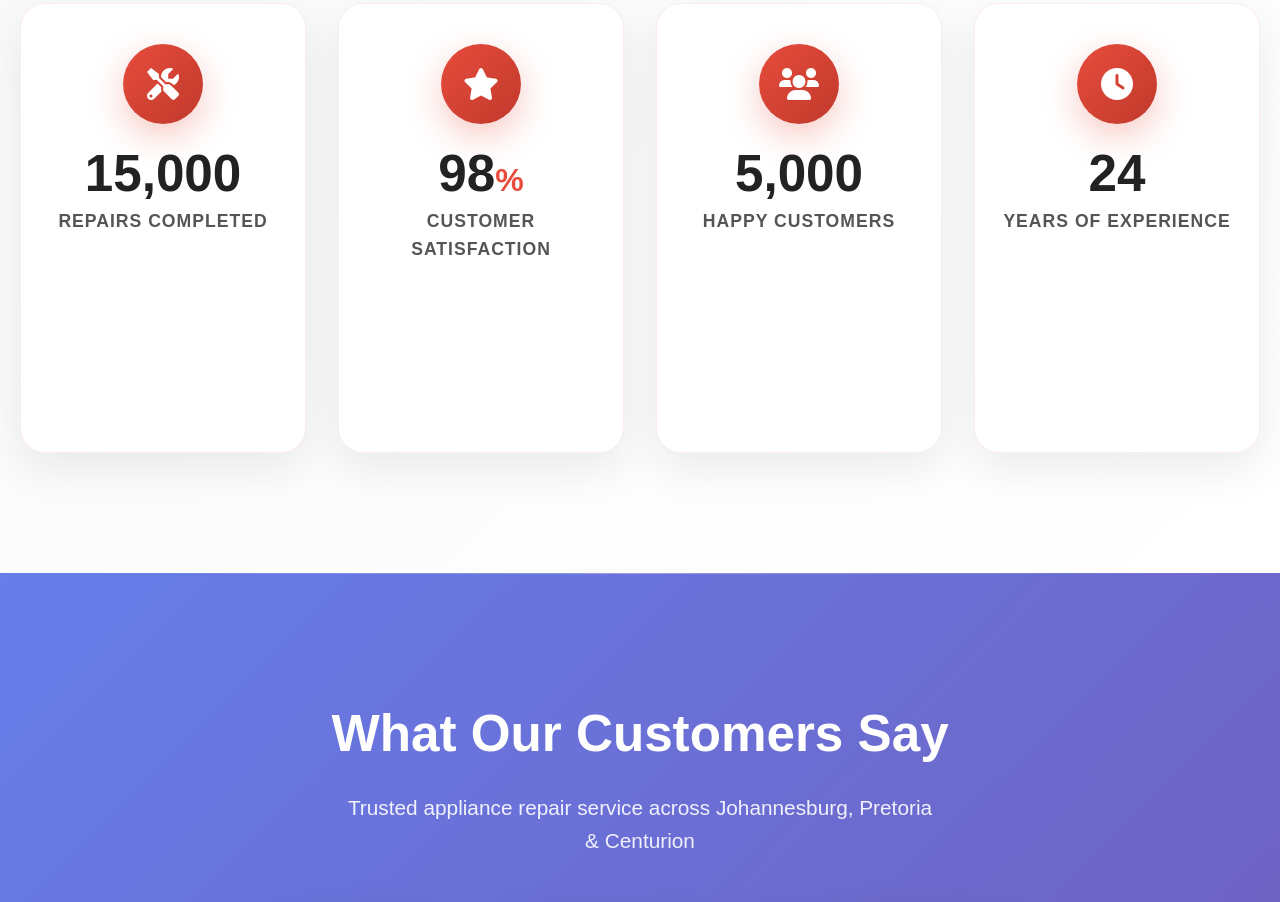
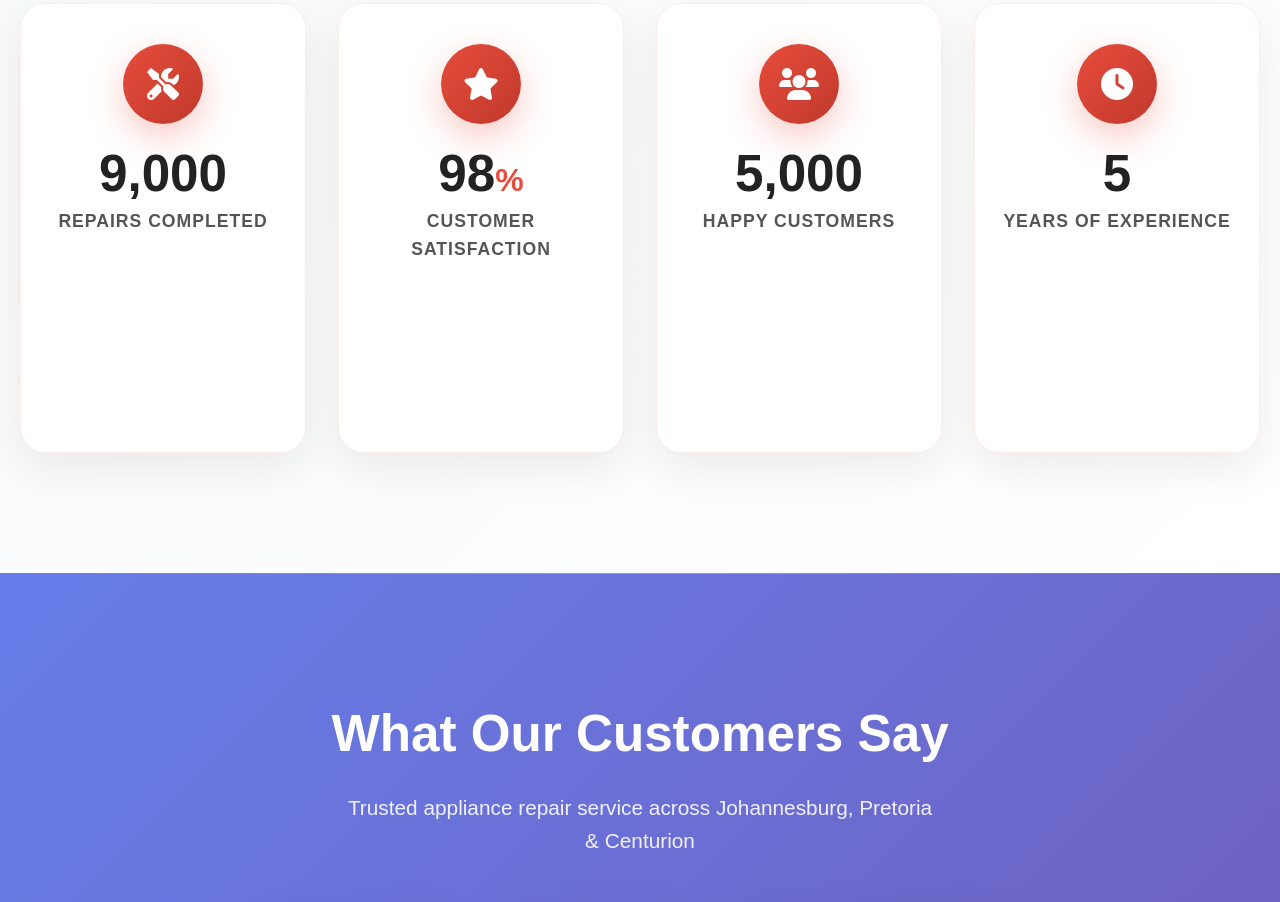
Before and after one commit to blsk4040/myfixer, a plain HTML site: page public/index.html in a window 1280 px wide. Shown: the part 5064-5966 px from the top of the page. Drawn offline with nearby package versions, Linux system fonts and the light colour scheme; animation ran at ten frames a second.

Commit message:
stats update

```diff
--- a/public/index.html
+++ b/public/index.html
@@ -379,7 +379,7 @@
         <div class="stats-grid">
             <div class="stat-item" data-aos="fade-up" data-aos-delay="100">
                 <div class="stat-icon"><i class="fas fa-tools"></i></div>
-                <div class="stat-number counter" data-target="15000">0</div>
+                <div class="stat-number counter" data-target="9000">0</div>
                 <div class="stat-label">Repairs Completed</div>
             </div>
             <div class="stat-item" data-aos="fade-up" data-aos-delay="200">
@@ -394,7 +394,7 @@
             </div>
             <div class="stat-item" data-aos="fade-up" data-aos-delay="400">
                 <div class="stat-icon"><i class="fas fa-clock"></i></div>
-                <div class="stat-number">24</div>
+                <div class="stat-number">5</div>
                 <div class="stat-label">Years of Experience</div>
             </div>
         </div>
```
